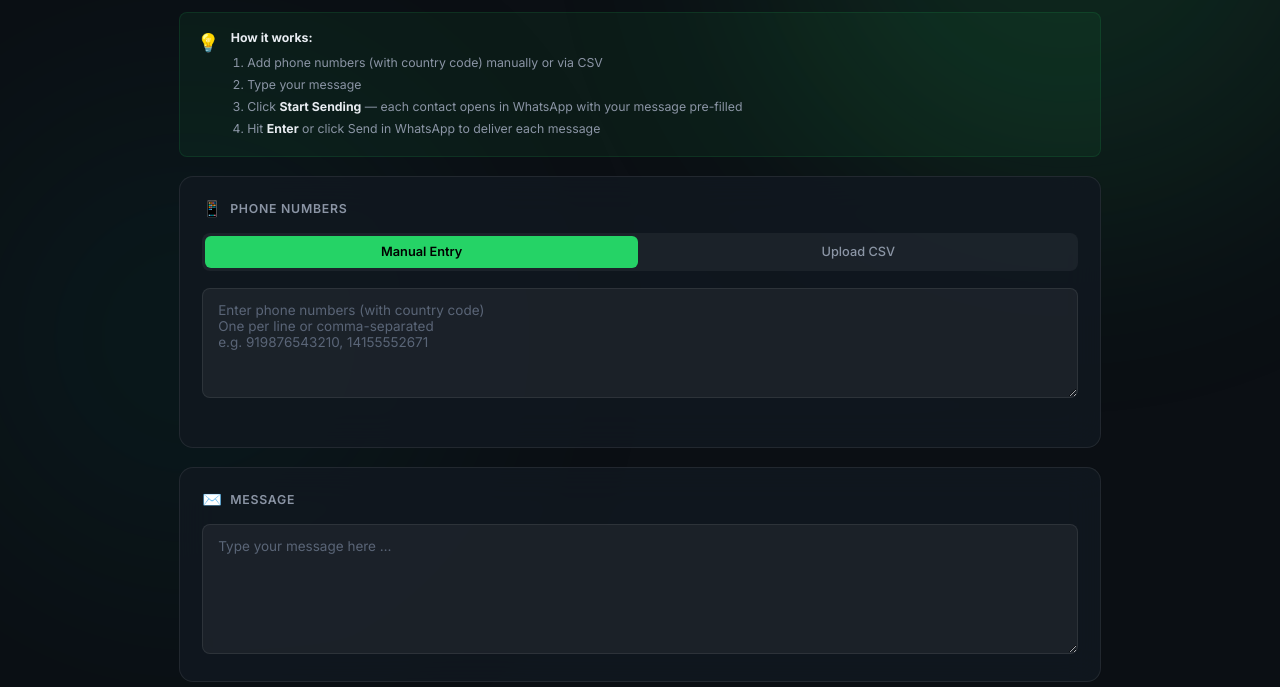
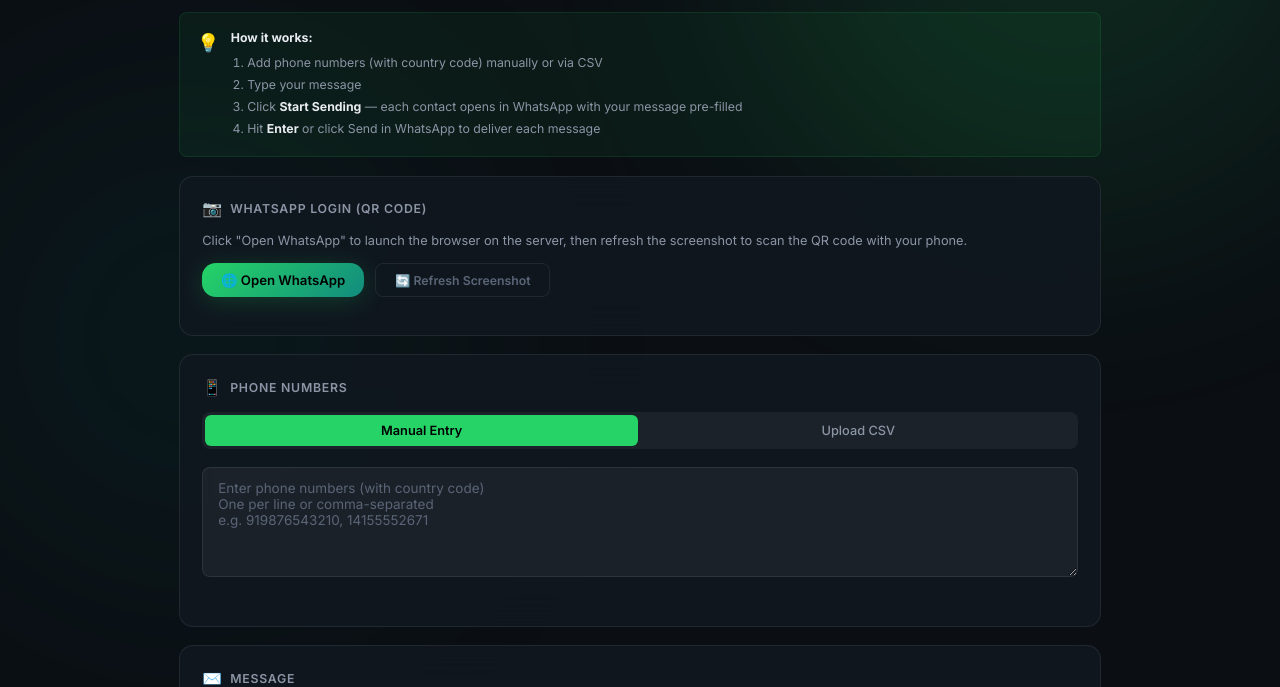
Before and after one commit to devang-kumar/whatsapp-msg-automation, a Flask app: page / in a window 1280 px wide. Shown: the part 296-983 px from the top of the page. Run offline with Flask 3, Linux system fonts and the light colour scheme.

Commit message:
feat: add screenshot endpoint and QR panel for headless login

```diff
--- a/app.py
+++ b/app.py
@@ -478,6 +478,21 @@
     return Response(event_stream(), content_type="text/event-stream")
 
 
+@app.route("/screenshot")
+def screenshot():
+    """Take a screenshot of the current browser state (for QR code scanning)."""
+    try:
+        drv = get_or_create_driver()
+        # If not on WhatsApp Web, navigate there
+        if "web.whatsapp.com" not in drv.current_url:
+            drv.get("https://web.whatsapp.com")
+            time.sleep(3)
+        png = drv.get_screenshot_as_png()
+        return Response(png, mimetype="image/png")
+    except Exception as e:
+        return jsonify({"error": str(e)}), 500
+
+
 @app.route("/health")
 def health():
     return jsonify({"status": "ok", "app": "WhatsApp Bulk Messenger"})
--- a/static/script.js
+++ b/static/script.js
@@ -33,6 +33,45 @@
 
     let phoneNumbers = [];
     let eventSource  = null;
+
+    // ── QR / Screenshot ──────────────────────────────────
+    const openWaBtn    = document.getElementById("open-wa-btn");
+    const refreshQrBtn = document.getElementById("refresh-qr-btn");
+    const qrWrap       = document.getElementById("qr-wrap");
+    const qrImg        = document.getElementById("qr-img");
+    const qrTs         = document.getElementById("qr-ts");
+
+    function loadScreenshot() {
+        const ts = Date.now();
+        qrImg.src = `/screenshot?t=${ts}`;
+        qrWrap.style.display = "block";
+        qrTs.textContent = "Screenshot taken at " + new Date().toLocaleTimeString();
+    }
+
+    if (openWaBtn) {
+        openWaBtn.addEventListener("click", () => {
+            openWaBtn.disabled = true;
+            openWaBtn.textContent = "⏳ Opening…";
+            fetch("/screenshot")
+                .then(r => {
+                    if (r.ok) {
+                        loadScreenshot();
+                        showToast("Browser opened — scan the QR code", "success");
+                    } else {
+                        showToast("Failed to open browser", "error");
+                    }
+                })
+                .catch(() => showToast("Could not reach server", "error"))
+                .finally(() => {
+                    openWaBtn.disabled = false;
+                    openWaBtn.textContent = "🌐 Open WhatsApp";
+                });
+        });
+    }
+
+    if (refreshQrBtn) {
+        refreshQrBtn.addEventListener("click", loadScreenshot);
+    }
 
     // ── PWA Install ──────────────────────────────────────────
     let deferredPrompt = null;
--- a/templates/index.html
+++ b/templates/index.html
@@ -78,6 +78,22 @@
                 </ol>
             </div>
         </div>
+
+        <!-- QR Code Scanner Panel -->
+        <section class="card" id="qr-card">
+            <div class="card__title"><span>📷</span> WhatsApp Login (QR Code)</div>
+            <p style="font-size:0.85rem;color:var(--text-secondary);margin-bottom:1rem;">
+                Click "Open WhatsApp" to launch the browser on the server, then refresh the screenshot to scan the QR code with your phone.
+            </p>
+            <div style="display:flex;gap:0.75rem;flex-wrap:wrap;margin-bottom:1rem;">
+                <button id="open-wa-btn" class="btn btn--primary" style="width:auto;padding:0.6rem 1.25rem;font-size:0.88rem;">🌐 Open WhatsApp</button>
+                <button id="refresh-qr-btn" class="btn btn--reset">🔄 Refresh Screenshot</button>
+            </div>
+            <div id="qr-wrap" style="display:none;text-align:center;">
+                <img id="qr-img" src="" alt="WhatsApp Screenshot" style="max-width:100%;border-radius:8px;border:1px solid var(--border);">
+                <p style="font-size:0.75rem;color:var(--text-muted);margin-top:0.5rem;" id="qr-ts"></p>
+            </div>
+        </section>
 
         <!-- Phone Numbers Card -->
         <section class="card">
```
